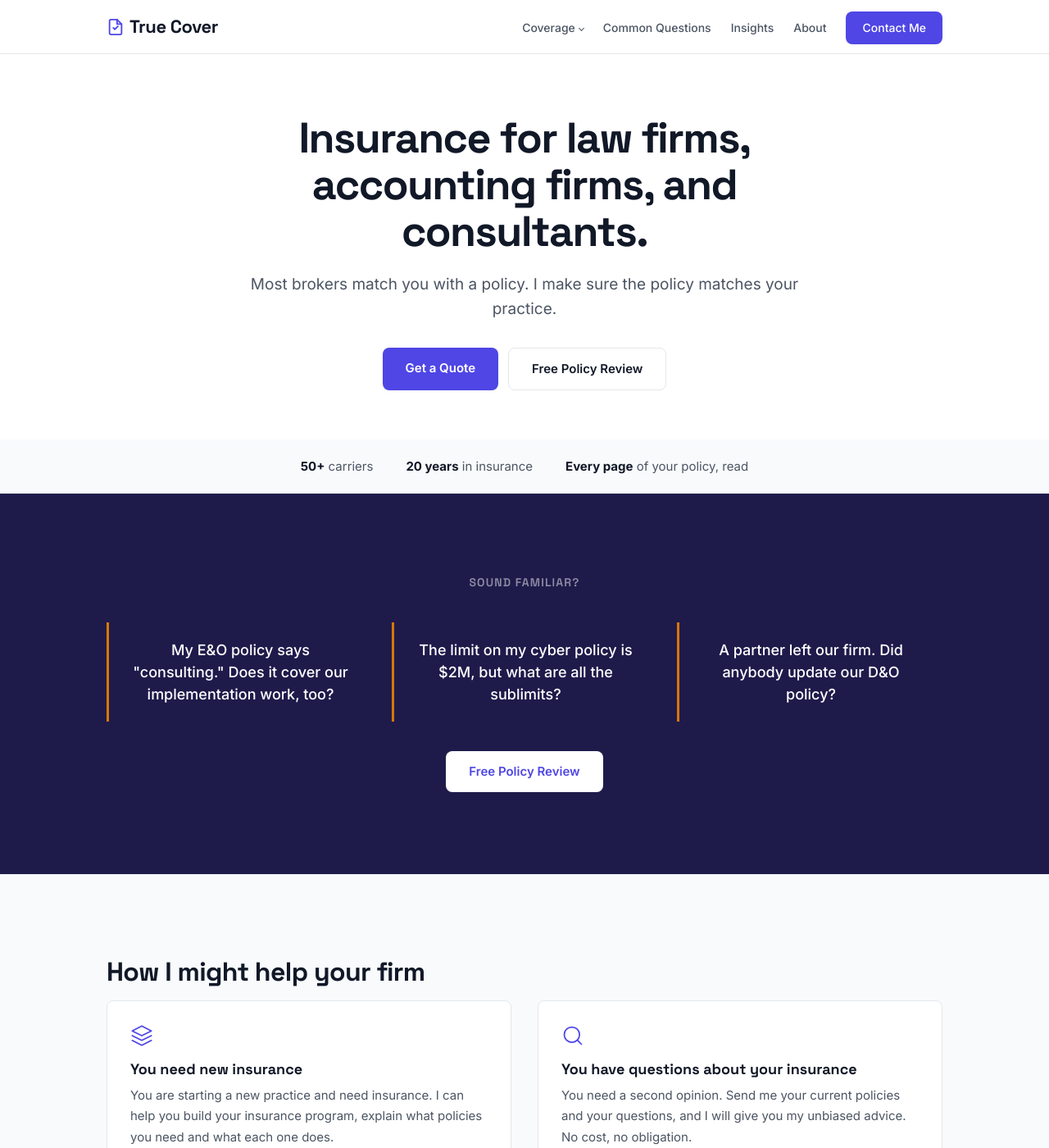
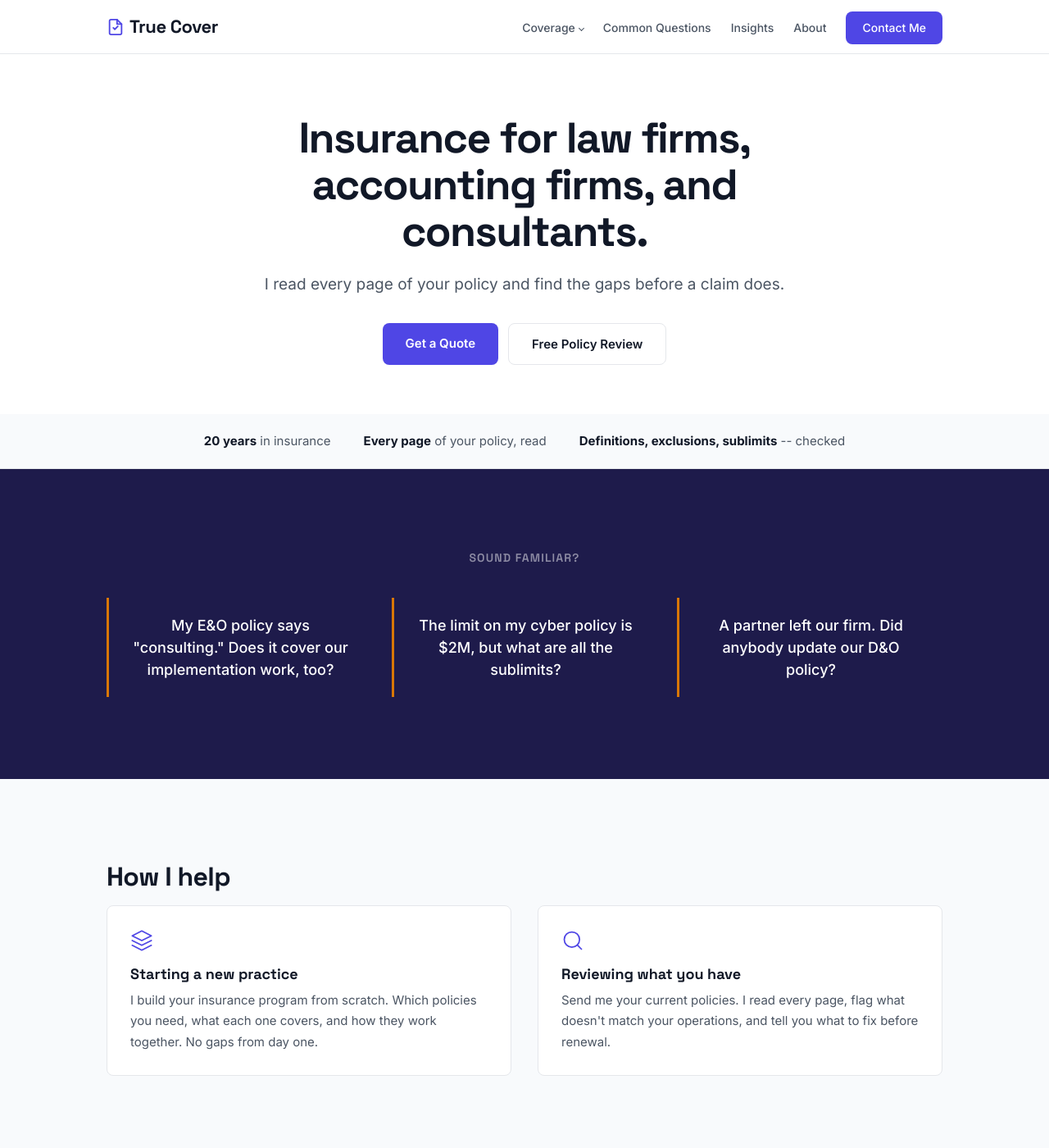
Before and after one commit to joeproe1/truecover.us, a Jekyll site: the page built from index.html, in a window 1280 px wide and 1400 px high. Shown: the whole window at 82% size. Built offline with Jekyll 4.4.1, drawn with Linux system fonts in a browser that asks for light colours; some of the changed text lies outside the part shown.

Commit message:
Sharpen homepage copy, add coverage descriptions, cut CTAs from 6 to 3
Subheadline now references what TrueCover actually does (reads policies,
finds gaps). Proof bar drops generic "50+ carriers" for specific
"Definitions, exclusions, sublimits -- checked." How I Help cards
rewritten with outcome-driven copy. Coverage tiles get one-line
benefit descriptions. Pain section CTA removed. Bottom CTA collapsed
to single Contact Me button.

Co-Authored-By: Claude Opus 4.6 <noreply@anthropic.com>

```diff
--- a/_sass/_pages.scss
+++ b/_sass/_pages.scss
@@ -619,10 +619,21 @@
         color: $accent;
     }
 
+    small {
+        font-size: 12px;
+        font-weight: 400;
+        color: $text-muted;
+        line-height: 1.4;
+    }
+
     &:hover {
         border-color: $accent;
         box-shadow: 0 2px 12px rgba(0, 0, 0, 0.06);
         color: $accent;
+
+        small {
+            color: $text-secondary;
+        }
     }
 }
 
--- a/index.html
+++ b/index.html
@@ -9,7 +9,7 @@ body_class: home
 <section class="hero">
     <div class="container">
         <h1>Insurance for law firms, accounting firms, and consultants.</h1>
-        <p class="hero-sub">Most brokers match you with a policy. I make sure the policy matches your practice.</p>
+        <p class="hero-sub">I read every page of your policy and find the gaps before a claim does.</p>
         <div class="btn-group">
             <a href="/contact/?need=quote" class="btn btn-primary">Get a Quote</a>
             <a href="/policy-review/" class="btn btn-secondary">Free Policy Review</a>
@@ -21,9 +21,9 @@ body_class: home
 <div class="social-proof-bar">
     <div class="container">
         <div class="proof-items">
-            <span><strong>50+</strong> carriers</span>
             <span><strong>20 years</strong> in insurance</span>
             <span><strong>Every page</strong> of your policy, read</span>
+            <span><strong>Definitions, exclusions, sublimits</strong> -- checked</span>
         </div>
     </div>
 </div>
@@ -43,30 +43,27 @@ body_class: home
                 <p>A partner left our firm. Did anybody update our D&O policy?</p>
             </div>
         </div>
-        <div class="btn-group" style="justify-content: center; margin-top: 36px;">
-            <a href="/policy-review/" class="btn btn-white">Free Policy Review</a>
-        </div>
     </div>
 </section>
 
 <!-- How I Help -->
 <section class="services-section">
     <div class="container">
-        <h2>How I might help your firm</h2>
+        <h2>How I help</h2>
         <div class="services-grid">
             <div class="service-card">
                 <div class="service-icon">
                     <svg width="28" height="28" viewBox="0 0 24 24" fill="none" stroke="currentColor" stroke-width="1.5" stroke-linecap="round" stroke-linejoin="round"><polygon points="12 2 2 7 12 12 22 7 12 2"/><polyline points="2 17 12 22 22 17"/><polyline points="2 12 12 17 22 12"/></svg>
                 </div>
-                <h3>You need new insurance</h3>
-                <p>You are starting a new practice and need insurance. I can help you build your insurance program, explain what policies you need and what each one does.</p>
+                <h3>Starting a new practice</h3>
+                <p>I build your insurance program from scratch. Which policies you need, what each one covers, and how they work together. No gaps from day one.</p>
             </div>
             <div class="service-card">
                 <div class="service-icon">
                     <svg width="28" height="28" viewBox="0 0 24 24" fill="none" stroke="currentColor" stroke-width="1.5" stroke-linecap="round" stroke-linejoin="round"><circle cx="11" cy="11" r="8"/><line x1="21" y1="21" x2="16.65" y2="16.65"/></svg>
                 </div>
-                <h3>You have questions about your insurance</h3>
-                <p>You need a second opinion. Send me your current policies and your questions, and I will give you my unbiased advice. No cost, no obligation.</p>
+                <h3>Reviewing what you have</h3>
+                <p>Send me your current policies. I read every page, flag what doesn't match your operations, and tell you what to fix before renewal.</p>
             </div>
         </div>
     </div>
@@ -80,33 +77,29 @@ body_class: home
             <a href="/professional-liability/" class="coverage-item">
                 <svg width="24" height="24" viewBox="0 0 24 24" fill="none" stroke="currentColor" stroke-width="1.5" stroke-linecap="round" stroke-linejoin="round"><path d="M14 2H6a2 2 0 0 0-2 2v16a2 2 0 0 0 2 2h12a2 2 0 0 0 2-2V8l-6-6z"/><path d="M14 2v6h6"/><line x1="16" y1="13" x2="8" y2="13"/><line x1="16" y1="17" x2="8" y2="17"/></svg>
                 <span>Professional Liability / E&O</span>
+                <small>Covers claims from your professional work</small>
             </a>
             <a href="/cyber-insurance/" class="coverage-item">
                 <svg width="24" height="24" viewBox="0 0 24 24" fill="none" stroke="currentColor" stroke-width="1.5" stroke-linecap="round" stroke-linejoin="round"><rect x="3" y="11" width="18" height="11" rx="2" ry="2"/><path d="M7 11V7a5 5 0 0 1 10 0v4"/></svg>
                 <span>Cyber Insurance</span>
+                <small>Data breaches, ransomware, business interruption</small>
             </a>
             <a href="/do-insurance/" class="coverage-item">
                 <svg width="24" height="24" viewBox="0 0 24 24" fill="none" stroke="currentColor" stroke-width="1.5" stroke-linecap="round" stroke-linejoin="round"><path d="M17 21v-2a4 4 0 0 0-4-4H5a4 4 0 0 0-4 4v2"/><circle cx="9" cy="7" r="4"/><path d="M23 21v-2a4 4 0 0 0-3-3.87"/><path d="M16 3.13a4 4 0 0 1 0 7.75"/></svg>
                 <span>D&O Insurance</span>
+                <small>Protects partners and officers personally</small>
             </a>
             <a href="/coverage/" class="coverage-item">
                 <svg width="24" height="24" viewBox="0 0 24 24" fill="none" stroke="currentColor" stroke-width="1.5" stroke-linecap="round" stroke-linejoin="round"><path d="M12 22s8-4 8-10V5l-8-3-8 3v7c0 6 8 10 8 10z"/></svg>
                 <span>Business Insurance</span>
+                <small>GL, workers comp, umbrella, and more</small>
             </a>
         </div>
     </div>
 </section>
 
-<!-- CTA -->
-<section class="cta-banner">
-    <div class="container">
-        <div class="cta-banner-inner">
-            <h2>Need a quote or a policy review?</h2>
-            <p>I'll give you a straight answer.</p>
-            <div class="btn-group" style="justify-content: center;">
-                <a href="/contact/?need=quote" class="btn btn-white">Get a Quote</a>
-                <a href="/policy-review/" class="btn btn-white">Free Policy Review</a>
-            </div>
-        </div>
-    </div>
-</section>
+{% include cta-banner.html
+    title="Ready to talk?"
+    subtitle="I'll give you a straight answer."
+    button="Contact Me"
+%}
```
